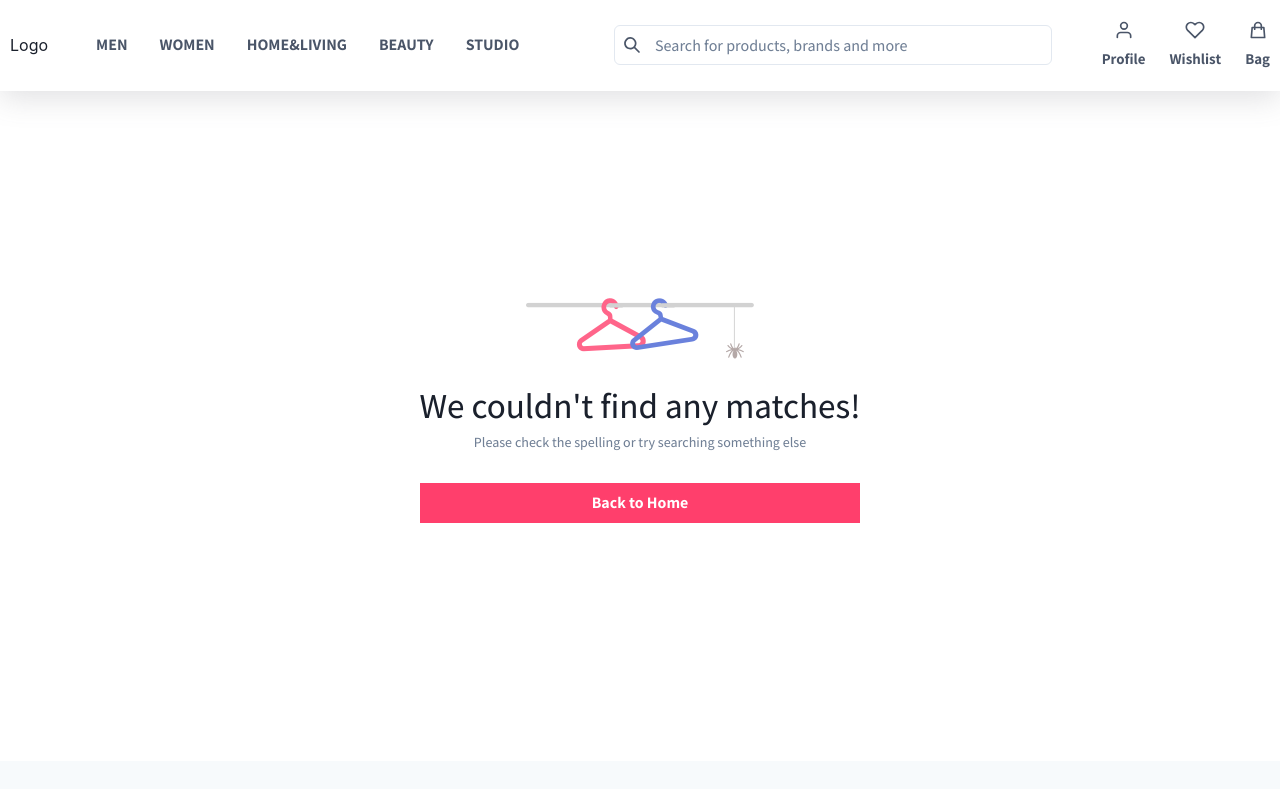
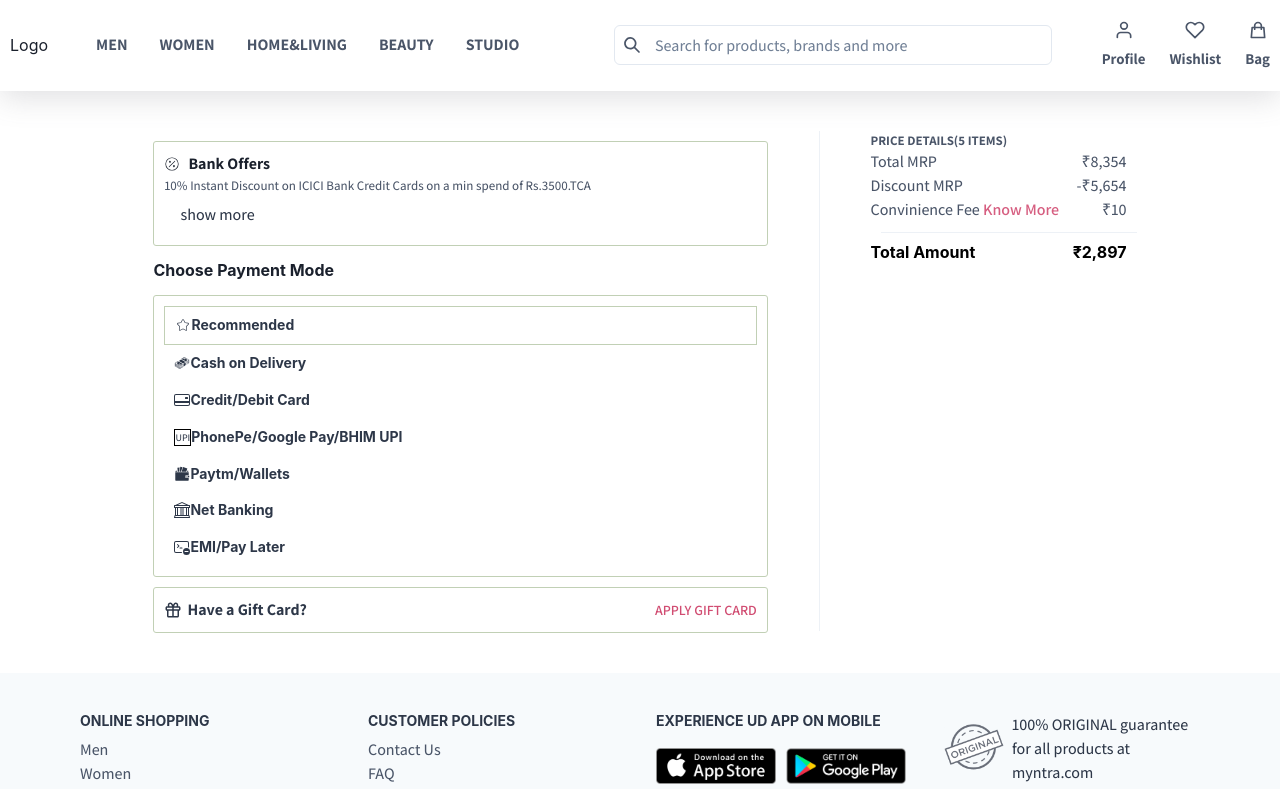
Before and after one commit to ritesh22201/Myntra.com-clone, a React (Create React App) app in the folder myntra-clone/: page /payment in a window 1280 px wide. Shown: the top 789 px of the page. Built offline with nearby package versions, Linux system fonts and the light colour scheme; a web font is replaced by a local one.

Commit message:
code added

```diff
--- /dev/null
+++ b/myntra-clone/src/Pages/Payment.jsx
@@ -0,0 +1,178 @@
+import { Box, Container, Flex, HStack, Heading, Text,Button ,VStack,Accordion,
+    AccordionItem,
+    AccordionButton,
+    AccordionPanel,
+    List,
+    ListItem,
+    ListIcon,
+    OrderedList,
+    UnorderedList,
+    AccordionIcon,
+    Divider, } from '@chakra-ui/react'
+import React from 'react'
+import { BsBank, BsCreditCard2Back, BsTerminalDash } from 'react-icons/bs'
+import { BiGift } from 'react-icons/bi'
+import {CiPercent, CiStar} from 'react-icons/ci'
+import {FaLaptopFile} from 'react-icons/fa'
+import {GiMoneyStack, GiWallet} from 'react-icons/gi'
+
+
+
+const Payment = () => {
+  return (
+  <Box w="80%" m="40px auto" >
+    <Flex justifyContent={"space-around"}>
+
+    <Box maxW='container.sm' w="60%">
+    <Box mt="10px" p="10px" borderRadius={"3px"} border={"1px solid #C1D0B5"}>
+            <Flex alignItems={"center"}>
+            <CiPercent/>
+            <Text fontWeight={"700"} ml="8px">Bank Offers</Text>
+            </Flex>
+            <Text color={"gray.600"} fontSize={"13px"}>10% Instant Discount on ICICI Bank Credit Cards on a min spend of Rs.3500.TCA</Text>
+            <Accordion allowToggle>
+  <AccordionItem borderTop={"none"} borderBottom={"none"} bg="white" color={"gray.700"}  _hover={{bg:"white"}}>
+    <h2>
+      <AccordionButton >
+        <Box as="span" flex='1' textAlign='left'>
+          show more
+        </Box>
+        {/* <AccordionIcon /> */}
+      </AccordionButton>
+    </h2>
+    <AccordionPanel pb={4}>
+    <UnorderedList>
+    <Text color={"gray.600"} fontSize={"13px"}>10% Instant Discount on Kotak Credit and Debit Cards on a min spend of Rs.3500.TCA</Text>
+    <Text color={"gray.600"} fontSize={"13px"}>10% Cashback upto Rs.200 on Paytm Wallet and Postpaid Transaction on a min spend of Rs.2000.TCA</Text>
+    <Text color={"gray.600"} fontSize={"13px"}>5% Unlimited Cashback on FlipKart Axis Bank Credit Card.TCA</Text>
+    <Text color={"gray.600"} fontSize={"13px"}>Flat 10% Cashback upto Rs 200 on Airtel Payments Bank transactions on a min spend of Rs 1000. TCA</Text>
+    <Text color={"gray.600"} fontSize={"13px"}>10% Cashback upto Rs 150 on FreeCharge PayLater transaction. TCA</Text>
+</UnorderedList>
+
+    </AccordionPanel>
+  </AccordionItem>
+  </Accordion>
+
+           </Box>
+
+           <Box>
+            <Heading size={"sm"} m="15px 0px" fontWeight={"700"}>Choose Payment Mode</Heading>
+           </Box>
+
+          <Box borderRadius={"3px"} border={"1px solid #C1D0B5"} color={"gray.700"}  p="10px">
+
+
+
+          <Box >
+           <Flex justifyContent={"space-between"} flexDirection={"column"}>
+
+
+            <Box p="10px" border={"1px solid #C1D0B5"}>
+            <Flex>
+               <CiStar/>
+               <Heading size={"xs"}>Recommended</Heading>
+            </Flex>
+            </Box>
+
+            <Box p="10px">
+            <Flex>
+               <GiMoneyStack/>
+               <Heading size={"xs"}>Cash on Delivery</Heading>
+            </Flex>
+            </Box>
+
+            <Box p="10px">
+            <Flex>
+               <BsCreditCard2Back/>
+               <Heading size={"xs"}>Credit/Debit Card</Heading>
+            </Flex>
+            </Box>
+
+            <Box p="10px">
+            <Flex>
+               <Text fontSize={"10px"} border={"1px solid black"} >UPI</Text>
+               <Heading size={"xs"}>PhonePe/Google Pay/BHIM UPI</Heading>
+            </Flex>
+            </Box>
+
+          <Box p="10px">
+            <Flex>
+               <GiWallet/>
+               <Heading size={"xs"}>Paytm/Wallets</Heading>
+            </Flex>
+          </Box>
+
+            <Box p="10px">
+            <Flex>
+               <BsBank/>
+               <Heading size={"xs"}>Net Banking</Heading>
+            </Flex>
+
+            </Box>
+
+            <Box p="10px">
+            <Flex>
+               {/* <GiMoneyStack/> */}
+               <BsTerminalDash/>
+               <Heading size={"xs"}>EMI/Pay Later</Heading>
+            </Flex>
+            </Box>
+
+            <Box>
+
+                </Box>
+           </Flex>
+            </Box>
+
+
+          </Box>
+
+
+
+          <Box color={"gray.700"} mt="10px" p="10px" borderRadius={"3px"} border={"1px solid #C1D0B5"}>
+            <Flex justifyContent={"space-between"}>
+
+            <Flex alignItems={"center"}>
+            <BiGift fontSize={"18px"}/>
+            <Text fontWeight={"700"} ml="5px">Have a Gift Card?</Text>
+
+            </Flex>
+            <Button variant={"link"} color={"#D14D72"} _hover={{textDecoration:"none"}} textTransform={"uppercase"} fontSize={"14px"}  >Apply Gift Card</Button>
+            </Flex>
+
+           </Box>
+
+
+
+    </Box>
+    <Divider orientation='vertical' h={"500px"}  />
+
+   <Box w="25%">
+    <Text color={"gray.600"} textTransform={"uppercase"} fontSize={"13px"} fontWeight={"700"}>Price Details(5 Items)</Text>
+    <Box color={"gray.600"}>
+        <Flex justifyContent={"space-between"}>
+        <Text>Total MRP</Text>
+        <Text>₹8,354</Text>
+        </Flex>
+        <Flex justifyContent={"space-between"}>
+        <Text>Discount MRP</Text>
+        <Text>-₹5,654</Text>
+        </Flex>
+        <Flex justifyContent={"space-between"}>
+        <Text>Convinience Fee <span style={{color:'#d65e80', fontWeight:"600"}}> Know More</span> </Text>
+        <Text>₹10</Text>
+        </Flex>
+        <Divider m="10px"/>
+        <Flex color={"black"} justifyContent={"space-between"}>
+            <Heading size={"sm"}>Total Amount</Heading>
+            <Heading  size={"sm"}>₹2,897</Heading>
+        </Flex>
+    </Box>
+   </Box>
+
+    </Flex>
+  </Box>
+  )
+}
+
+export default Payment;
--- a/myntra-clone/src/Routes/MainRoutes.jsx
+++ b/myntra-clone/src/Routes/MainRoutes.jsx
@@ -11,6 +11,7 @@ import ErrorPage from '../Pages/ErrorPage'
 import Cart from '../Pages/Cart'
 import Loader from '../Components/Loader'
 import Wishlist from '../Pages/Wishlist'
+import Payment from '../Pages/Payment'
 
 const MainRoutes = () => {
   return (
@@ -24,6 +25,7 @@ const MainRoutes = () => {
         <Route path='/products/:id' element={<SingleProduct/>}/>
         <Route path='/cart' element={<Cart/>}/>
         <Route path='/wishlist' element={<Wishlist />}/>
+        <Route path='/payment' element={<Payment />}/>
         <Route path='*' element={<ErrorPage />}/>
     </Routes>
   )
```
